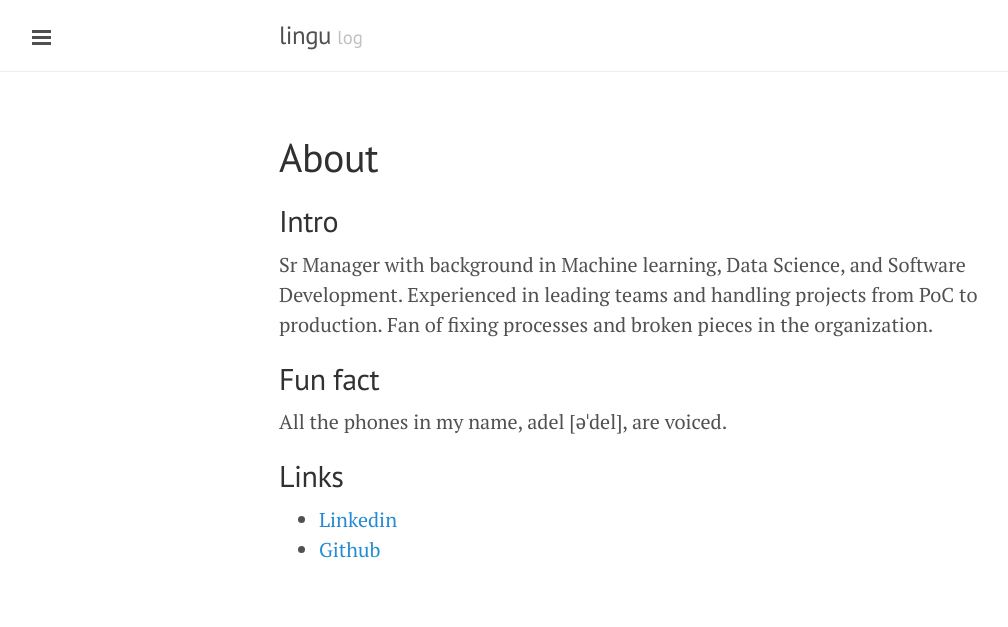
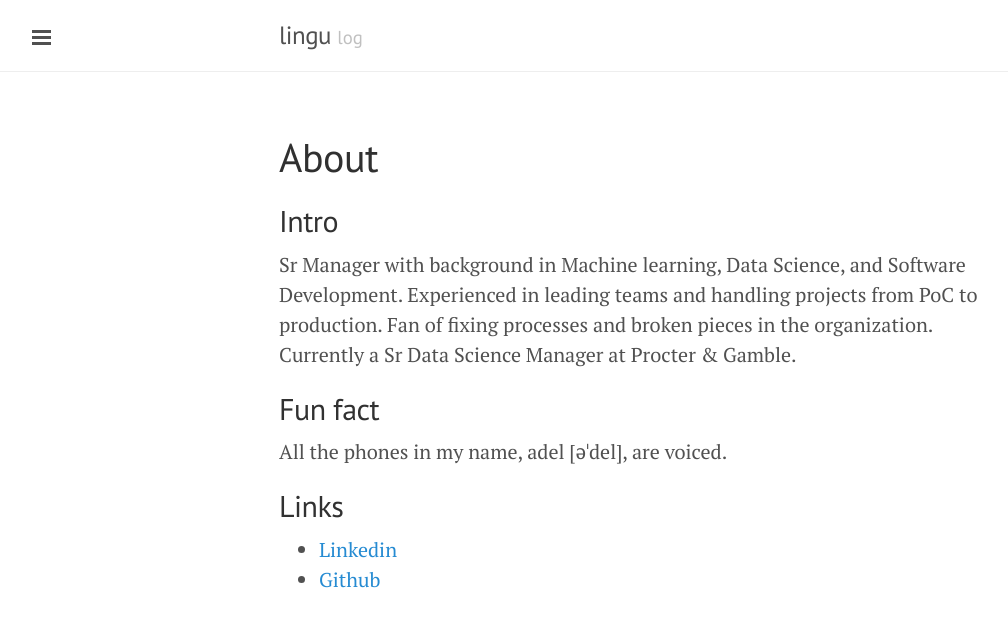
Before and after one commit to adelra/Blog, a Jekyll site: the page built from about.md, in a window 1280 px wide. Shown: the top 627 px of the page, without its empty margins (1-1009 px from the left). Built offline with Jekyll 4.4.1, drawn with Linux system fonts in a browser that asks for light colours; nearby versions of some CDN libraries.

Commit message:
Update about.md

```diff
--- a/about.md
+++ b/about.md
@@ -6,7 +6,7 @@ title: About
 ## Intro
 Sr Manager with background in Machine learning, Data Science, and Software Development. Experienced in
 leading teams and handling projects from PoC to production. Fan of fixing processes and broken pieces in the
-organization.
+organization. Currently a Sr Data Science Manager at Procter & Gamble.
 
 ## Fun fact
 All the phones in my name, adel [əˈdel], are voiced.
```
